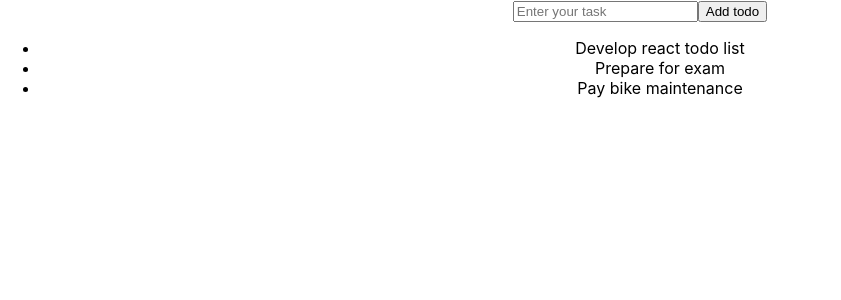
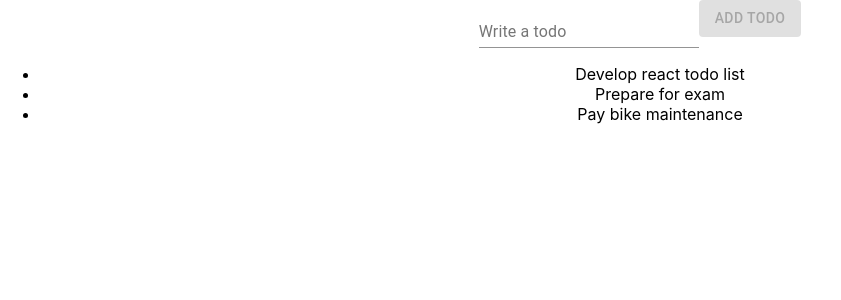
Before and after one commit to OfficialAnujMore/firebase-todo, a React (Create React App) app: page / in a window 1280 px wide. Shown: the top 300 px of the page, without its empty margins (0-841 px from the left). Built offline with nearby package versions, Linux system fonts and the light colour scheme.

Commit message:
Component created

```diff
--- a/package.json
+++ b/package.json
@@ -3,6 +3,7 @@
   "version": "0.1.0",
   "private": true,
   "dependencies": {
+    "@material-ui/core": "^4.12.3",
     "@testing-library/jest-dom": "^5.16.1",
     "@testing-library/react": "^12.1.2",
     "@testing-library/user-event": "^13.5.0",
--- a/src/App.js
+++ b/src/App.js
@@ -1,5 +1,7 @@
-import React, { useState, useEffect } from "react";
+import React, { useState } from "react";
 import "./App.css";
+import { FormControl, Button, Input, InputLabel } from "@material-ui/core";
+import Todo from "./components/Todo";
 
 function App() {
   const [todo, setTodo] = useState([
@@ -19,21 +21,29 @@ function App() {
 
   return (
     <div className="App">
-      <form action="">
-        <input
-          placeholder="Enter your task"
+      <FormControl>
+        <InputLabel>Write a todo</InputLabel>
+        <Input
+          placeholder="Add todo"
           value={input}
           onChange={(event) => setInput(event.target.value)}
         />
+      </FormControl>
+      <Button
+        disabled={!input}
+        type="submit"
+        onClick={addTodo}
+        variant="contained"
+        color="primary"
+      >
+        Add todo
+      </Button>
 
-        <button onClick={addTodo}>Add todo</button>
-
-        <ul>
-          {todo.map((item) => (
-            <li>{item}</li>
-          ))}
-        </ul>
-      </form>
+      <ul>
+        {todo.map((item) => (
+          <Todo text={item} />
+        ))}
+      </ul>
     </div>
   );
 }
--- /dev/null
+++ b/src/components/Todo.js
@@ -0,0 +1,11 @@
+import React from "react";
+
+function Todo(props) {
+  return (
+    <div>
+      <li>{props.text}</li>
+    </div>
+  );
+}
+
+export default Todo;
```
Also changed, not shown: 1 other file (tests, documents, lock files or other folders).
